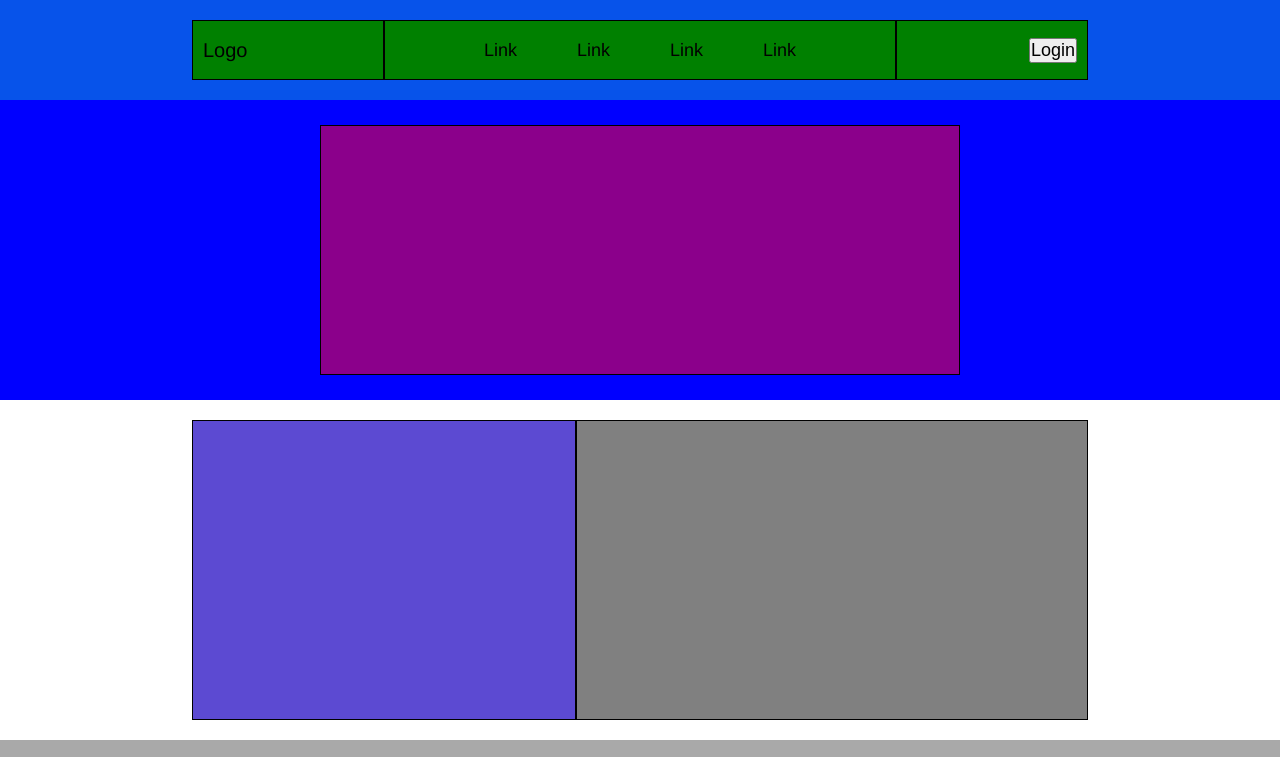
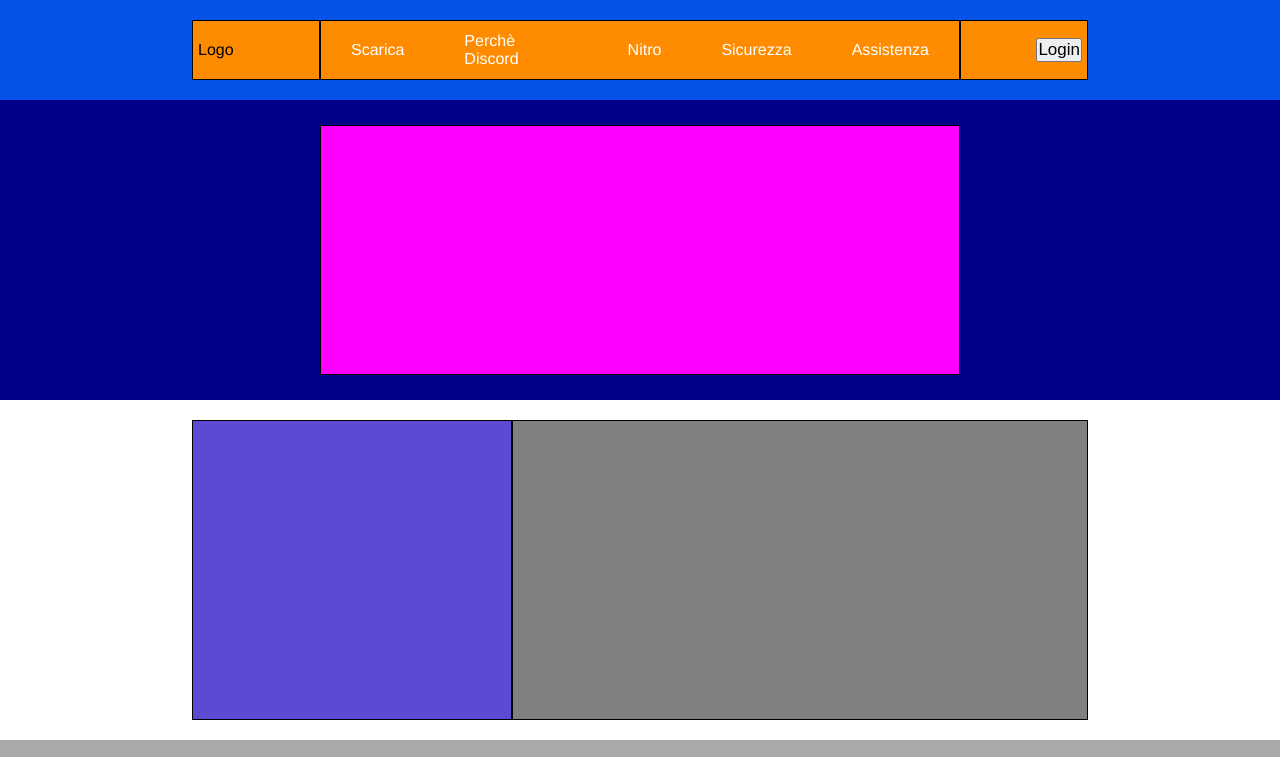
Before and after one commit to LucaGarizio/htmlcss-struttura-discord, a plain HTML site: page index.html in a window 1280 px wide. Shown: the top 757 px of the page. Drawn offline with Linux system fonts and the light colour scheme; a web font is replaced by a local one.

Commit message:
pulizia codice

```diff
--- a/css/style.css
+++ b/css/style.css
@@ -22,23 +22,21 @@ nav{
 }
 
 .nav-col{
-    flex-basis: 15%;
+    flex-basis: 10%;
     margin: 20px 0;
     /* DEBUG */
     border: 1px solid black ;
-    font-size: 18px;
-    background-color: green;
+    background-color: darkorange;
 }
 
 .logo{
     display: flex;
     align-items: center;
-    padding-left: 10px;
-    font-size: 20px;
+    padding-left: 5px;
 }
 
 .link{
-    flex-basis: 40%;
+    flex-basis: 50%;
     display: flex;
     align-items: center;
     justify-content: center;
@@ -46,7 +44,7 @@ nav{
 
 a{
     text-decoration: none;
-    color: black;
+    color: white;
     margin: 0 30px;
  }
 
@@ -54,28 +52,25 @@ a{
     display: flex;
     justify-content: flex-end;
     align-items: center;
-    padding-right: 10px;
+    padding-right: 5px;
 }
 
-.login button{
-    font-size: 18px;
-}
 
 /* header-main- */
-#main-header-container{
+#header-container{
     display: flex;
     align-items: center;
     justify-content: center;
     /* DEBUG */
     height: 300px;
-    background-color: blue;
+    background-color: darkblue;
 }
 
-#header-content-container{
+#header-content-col{
     flex-basis: 50%;
     /* DEBUG */
     height: 250px;
-    background-color: darkmagenta;
+    background-color: magenta;
     border: 1px solid black;
 }
 
@@ -95,7 +90,7 @@ a{
 }
 
 .col-small{
-    flex-basis: 30%;
+    flex-basis: 25%;
     /* DEBUG */
     border: 1px solid black;
     background-color: rgb(92, 74, 210);
@@ -103,7 +98,7 @@ a{
 }
 
 .col-large{
-    flex-basis: 40%;
+    flex-basis: 45%;
     /* DEBUG */
     background-color: gray;
     border: 1px solid black;
@@ -157,7 +152,7 @@ a{
     background-color: darkcyan;
 }
 
-/* section footer logo login */
+/* last footer section */
 #last-container{
     display: flex;
     justify-content: center;
@@ -165,7 +160,6 @@ a{
 }
 
 .last-col{
-    font-size: 30px;
     flex-basis: 35%;
     margin-top: 20px;
     /* DEBUG */
@@ -175,19 +169,16 @@ a{
 #logo-footer{
     display: flex;
     align-items: center;
-    font-size: 20px;
-    padding-left: 10px;
+    padding-left: 5px;
 }
 
 #footer-button{
     display: flex;
     justify-content: flex-end;
     align-items: center;
-    padding-right: 10px;
+    padding-right: 5px;
 }
 
-#footer-button button{
-    font-size: ;
-    font-size: 18px;
-    padding: 2px;
+button{
+    font-size: 17px;
 }
--- a/index.html
+++ b/index.html
@@ -16,10 +16,11 @@
                     Logo
                 </div>
                 <div class="nav-col link">
-                    <a href="#">Link</a>
-                    <a href="#">Link</a>
-                    <a href="#">Link</a>
-                    <a href="#">Link</a>
+                    <a href="#">Scarica</a>
+                    <a href="#">Perchè Discord</a>
+                    <a href="#">Nitro</a>
+                    <a href="#">Sicurezza</a>
+                    <a href="#">Assistenza</a>
                 </div>
                 <div class="nav-col login">
                     <button>Login</button>
@@ -27,8 +28,8 @@
         </nav>
 
         <!-- corpo header -->
-        <div id="main-header-container">
-            <div id="header-content-container">
+        <div id="header-container">
+            <div id="header-content-col">
 
             </div>
         </div>
@@ -80,11 +81,21 @@
     <footer>
         <section class="footer-back-color">
             <div id="info-container">
-                <div class="footer-col footer-col-large"></div>
-                <div class="footer-col"></div>
-                <div class="footer-col"></div>
-                <div class="footer-col"></div>
-                <div class="footer-col"></div>
+                <div class="footer-col footer-col-large">
+
+                </div>
+                <div class="footer-col">
+
+                </div>
+                <div class="footer-col">
+
+                </div>
+                <div class="footer-col">
+
+                </div>
+                <div class="footer-col">
+
+                </div>
             </div>
         </section>
 
```
